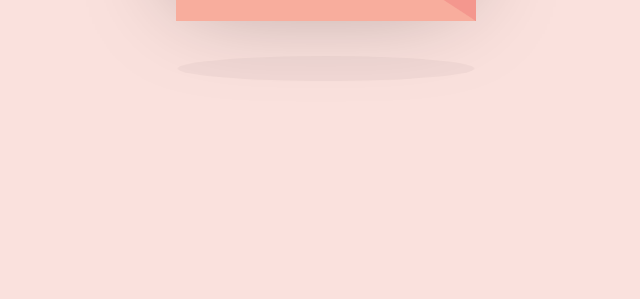
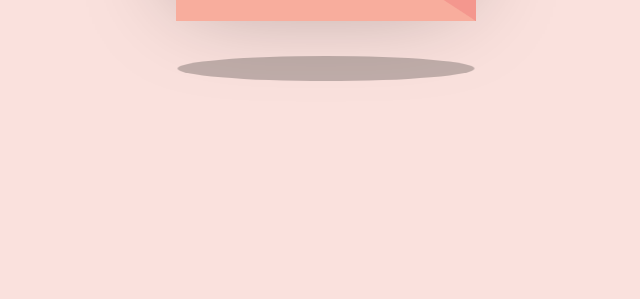
Before and after one commit to HttpSergiomx/felizdiasdelasmadres, a plain HTML site: page index.html in a window 1280 px wide. Shown: the part 517-816 px from the top of the page, without its empty margins (314-954 px from the left). Drawn offline with nearby package versions, Linux system fonts and the light colour scheme.

Commit message:
Update style.css

```diff
--- a/style.css
+++ b/style.css
@@ -221,7 +221,7 @@ body {
     width: 330px;
     height: 25px;
     border-radius: 50%;
-    background-color: rgba(0,0,0,0.03);
+    background-color: rgba(0, 0, 0, 0.226);
     top: 265px;
     left: -15px;
     z-index: -1;
```
